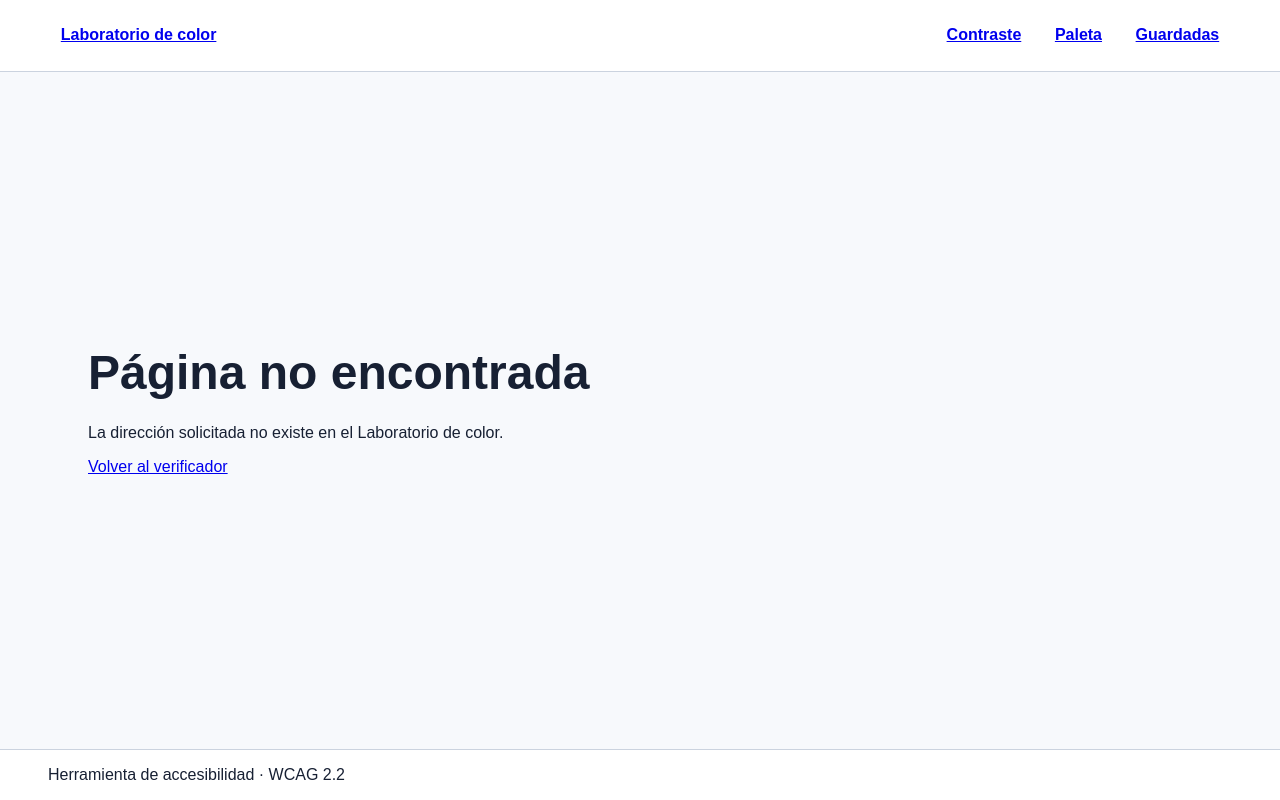
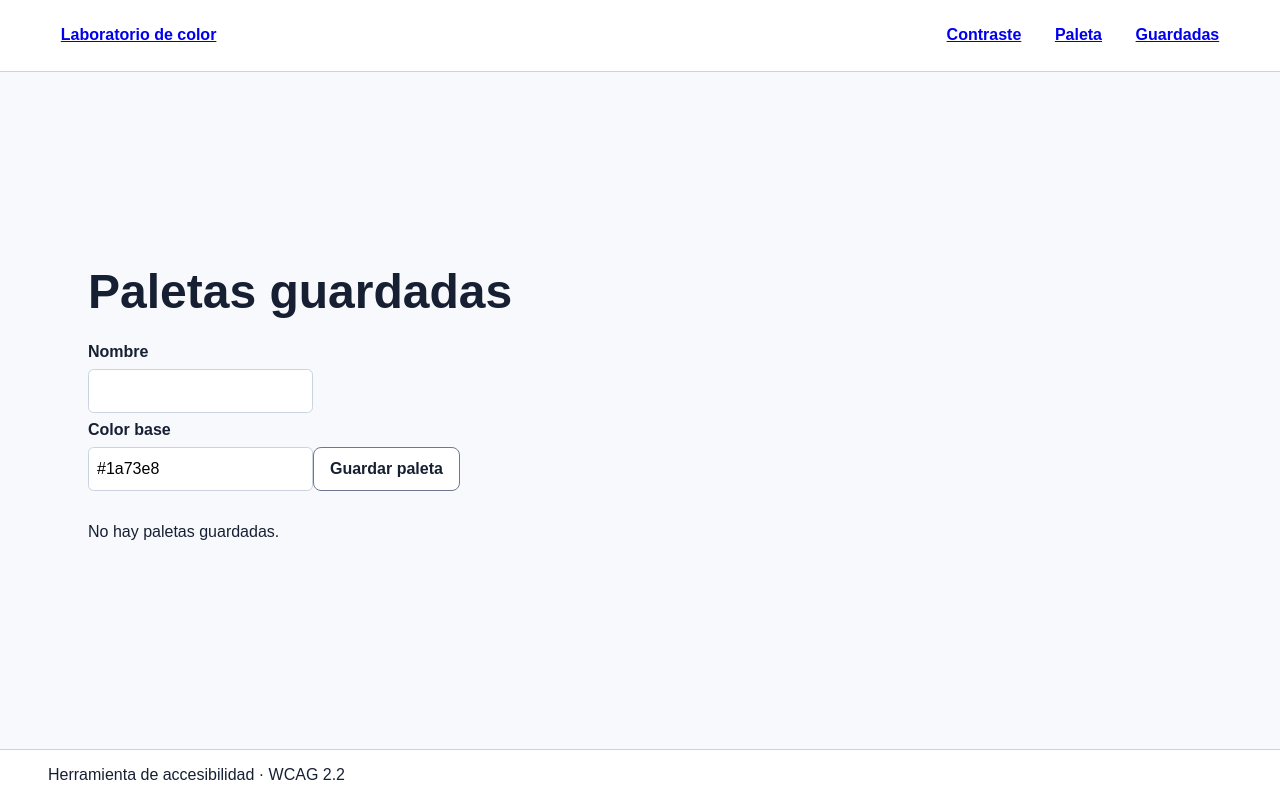
Before and after one commit to crv978/r5-laboratorio-color, a Next.js app: page /guardadas in a window 1280 px wide. Before the commit this address had no page. Built offline with nearby package versions, Linux system fonts and the light colour scheme.

Commit message:
feat: guardar, listar y copiar paletas en el navegador
Co-authored-by: Copilot <223556219+Copilot@users.noreply.github.com>

```diff
--- /dev/null
+++ b/src/app/guardadas/layout.tsx
@@ -0,0 +1,15 @@
+import type { Metadata } from "next";
+
+export const metadata: Metadata = {
+  title: "Paletas guardadas | Laboratorio de color",
+  description:
+    "Consulta, copia o elimina las paletas guardadas en el navegador.",
+};
+
+export default function GuardadasLayout({
+  children,
+}: {
+  children: React.ReactNode;
+}) {
+  return children;
+}
--- /dev/null
+++ b/src/app/guardadas/page.tsx
@@ -0,0 +1,136 @@
+"use client";
+import { useEffect, useState } from "react";
+import { useRouter } from "next/navigation";
+import { normalizarHex } from "../../lib/color";
+import { generarPaleta, aVariablesCss } from "../../lib/paleta";
+import styles from "../page.module.css";
+type Guardada = { id: string; nombre: string; base: string; creada: number };
+export default function GuardadasPage() {
+  const [items, setItems] = useState<Guardada[]>([]),
+    [nombre, setNombre] = useState(""),
+    [base, setBase] = useState("#1a73e8"),
+    [aviso, setAviso] = useState("");
+  const router = useRouter();
+  useEffect(() => {
+    queueMicrotask(() => {
+      try {
+        const crudo = localStorage.getItem("paletas-r5");
+        if (crudo) {
+          const dato = JSON.parse(crudo);
+          if (Array.isArray(dato)) {
+            setItems(
+              dato
+                .filter(
+                  (x) =>
+                    typeof x.id === "string" &&
+                    typeof x.nombre === "string" &&
+                    normalizarHex(x.base),
+                )
+                .slice(0, 20),
+            );
+          }
+        }
+      } catch {
+        setAviso("No se pudieron leer las paletas guardadas");
+      }
+    });
+  }, []);
+  const persist = (nuevas: Guardada[]) => {
+    try {
+      localStorage.setItem("paletas-r5", JSON.stringify(nuevas));
+      setItems(nuevas);
+    } catch {
+      setAviso("No se pudo guardar en este navegador");
+    }
+  };
+  const guardar = () => {
+    if (!nombre.trim()) return;
+    persist(
+      [
+        {
+          id: crypto.randomUUID?.() || String(Date.now()),
+          nombre: nombre.trim(),
+          base,
+          creada: Date.now(),
+        },
+        ...items,
+      ].slice(0, 20),
+    );
+    setNombre("");
+  };
+  const copiar = async (paleta: Guardada) => {
+    try {
+      await navigator.clipboard.writeText(
+        aVariablesCss(generarPaleta(paleta.base)),
+      );
+      setAviso("Copiado");
+    } catch {
+      setAviso("No fue posible copiar");
+    }
+  };
+  return (
+    <>
+      <h1>Paletas guardadas</h1>
+      <form
+        onSubmit={(e) => {
+          e.preventDefault();
+          guardar();
+        }}
+      >
+        <label htmlFor="nombre-paleta">Nombre</label>
+        <input
+          id="nombre-paleta"
+          value={nombre}
+          onChange={(e) => setNombre(e.target.value)}
+        />
+        <label htmlFor="base-paleta">Color base</label>
+        <input
+          id="base-paleta"
+          type="text"
+          value={base}
+          onChange={(e) => {
+            const n = normalizarHex(e.target.value);
+            if (n) setBase(n);
+          }}
+        />
+        <button type="submit">Guardar paleta</button>
+      </form>
+      <p aria-live="polite">{aviso}</p>
+      <ul className={styles.saved}>
+        {items.map((p) => (
+          <li key={p.id}>
+            <h2>{p.nombre}</h2>
+            <div className={styles.swatches}>
+              {generarPaleta(p.base).map((t) => (
+                <span
+                  key={t.nivel}
+                  style={{ background: t.hex }}
+                  title={t.hex}
+                />
+              ))}
+            </div>
+            <button
+              type="button"
+              onClick={() => router.push(`/paleta?base=${p.base.slice(1)}`)}
+            >
+              Abrir
+            </button>
+            <button type="button" onClick={() => copiar(p)}>
+              Copiar
+            </button>
+            <button
+              type="button"
+              onClick={() => {
+                if (confirm(`¿Borrar ${p.nombre}?`))
+                  persist(items.filter((x) => x.id !== p.id));
+              }}
+            >
+              Borrar
+            </button>
+          </li>
+        ))}
+      </ul>
+      {items.length === 0 && <p>No hay paletas guardadas.</p>}
+    </>
+  );
+}
```
